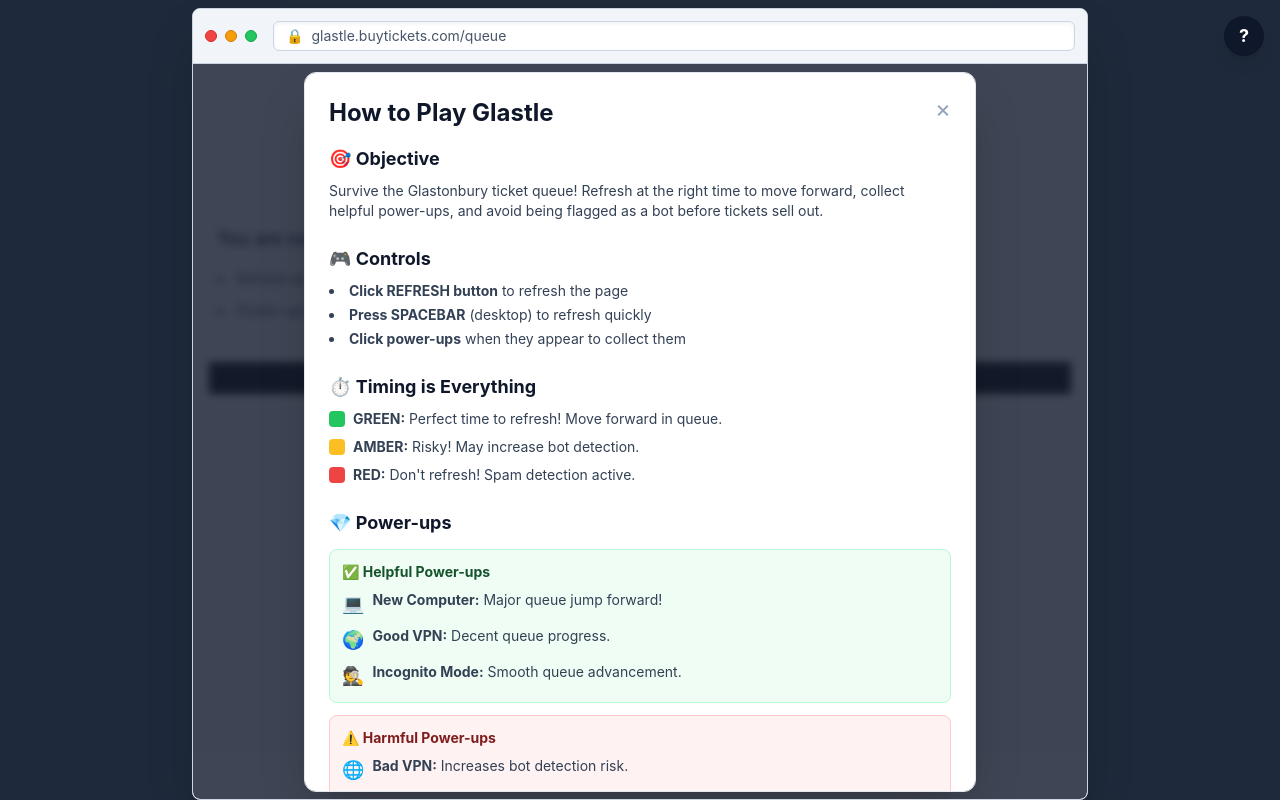
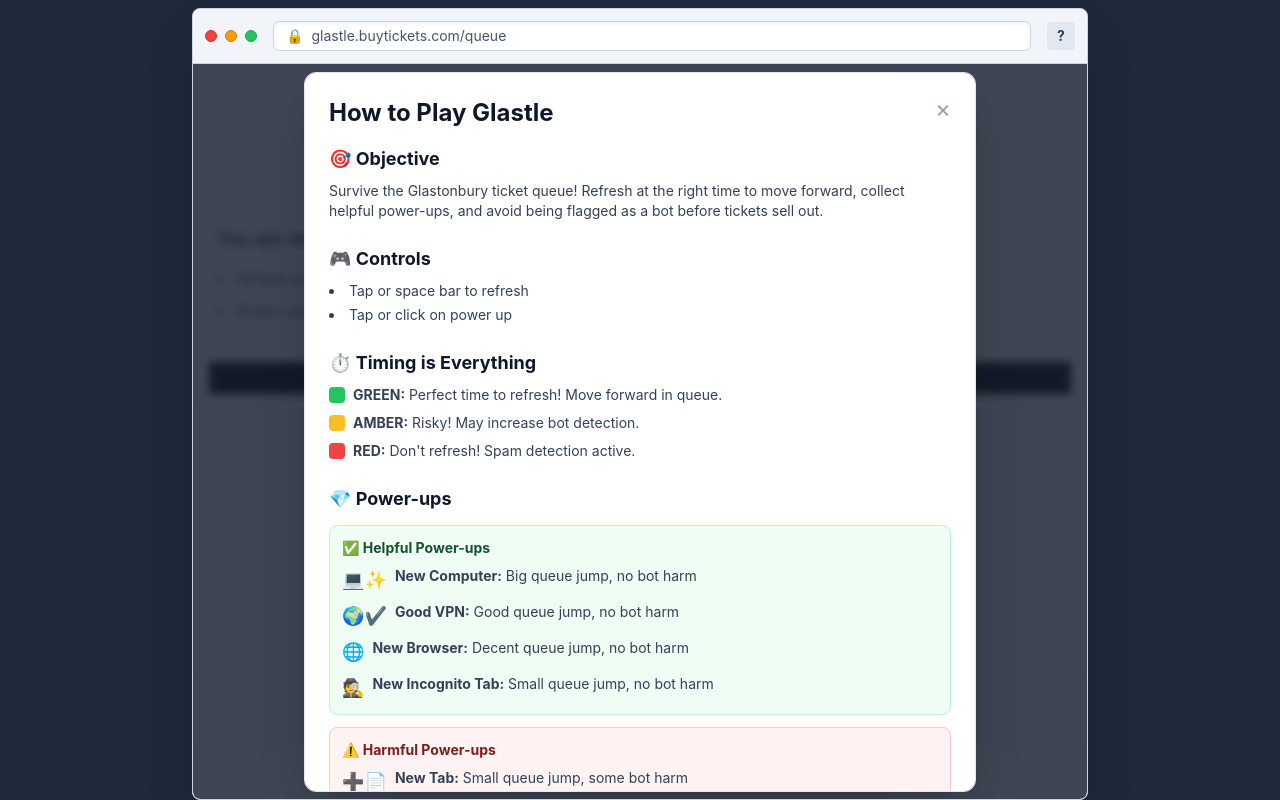
Before and after one commit to herunan/glastle, a React (Vite) app: page / in a window 1280 px wide. Built offline with nearby package versions, Linux system fonts and the light colour scheme.

Commit message:
Refine help system: integrate button into browser bar, update power-up descriptions

```diff
--- a/src/App.tsx
+++ b/src/App.tsx
@@ -304,15 +304,7 @@
 
     return (
         <div className="h-[100dvh] w-screen bg-slate-800 flex items-center justify-center p-2 pb-[env(safe-area-inset-bottom,20px)] font-sans overflow-hidden supports-[height:100dvh]:h-[100dvh]">
-            {/* Help Button */}
-            <button
-                onClick={() => setShowHelp(true)}
-                className="fixed top-4 right-4 z-40 w-10 h-10 bg-slate-900 text-white rounded-full flex items-center justify-center font-bold text-lg hover:bg-slate-700 transition-colors shadow-lg"
-                aria-label="Help"
-            >
-                ?
-            </button>
-            <BrowserFrame>
+            <BrowserFrame onHelpClick={() => setShowHelp(true)}>
                 {/* Header */}
                 <div className="p-3 md:p-6 bg-white border-b border-slate-100">
                     <div className="flex justify-center mb-3 md:mb-6">
--- a/src/components/BrowserFrame.tsx
+++ b/src/components/BrowserFrame.tsx
@@ -2,9 +2,10 @@
 
 interface BrowserFrameProps {
     children: React.ReactNode;
+    onHelpClick?: () => void;
 }
 
-export const BrowserFrame: React.FC<BrowserFrameProps> = ({ children }) => {
+export const BrowserFrame: React.FC<BrowserFrameProps> = ({ children, onHelpClick }) => {
     return (
         <div className="w-full max-w-4xl mx-auto h-full bg-white rounded-lg shadow-2xl overflow-hidden flex flex-col border border-slate-300">
             {/* Browser Chrome */}
@@ -20,6 +21,18 @@
                     <span className="text-slate-400">🔒</span>
                     <span className="truncate">glastle.buytickets.com/queue</span>
                 </div>
+
+                {/* Help Button */}
+                {onHelpClick && (
+                    <button
+                        onClick={onHelpClick}
+                        className="w-7 h-7 bg-slate-200 hover:bg-slate-300 text-slate-700 rounded flex items-center justify-center font-bold text-sm transition-colors"
+                        aria-label="Help"
+                        title="Help"
+                    >
+                        ?
+                    </button>
+                )}
             </div>
 
             {/* Content Area */}
--- a/src/components/HelpModal.tsx
+++ b/src/components/HelpModal.tsx
@@ -32,9 +32,8 @@
                     <section>
                         <h3 className="text-lg font-bold text-slate-900 mb-2">🎮 Controls</h3>
                         <ul className="text-sm space-y-1 list-disc list-inside">
-                            <li><strong>Click REFRESH button</strong> to refresh the page</li>
-                            <li><strong>Press SPACEBAR</strong> (desktop) to refresh quickly</li>
-                            <li><strong>Click power-ups</strong> when they appear to collect them</li>
+                            <li>Tap or space bar to refresh</li>
+                            <li>Tap or click on power up</li>
                         </ul>
                     </section>
 
@@ -66,21 +65,27 @@
                                 <p className="font-bold text-green-900 mb-2">✅ Helpful Power-ups</p>
                                 <div className="space-y-2">
                                     <div className="flex items-start gap-2">
-                                        <span className="text-lg">💻</span>
+                                        <span className="text-lg">💻✨</span>
                                         <div>
-                                            <strong>New Computer:</strong> Major queue jump forward!
+                                            <strong>New Computer:</strong> Big queue jump, no bot harm
                                         </div>
                                     </div>
                                     <div className="flex items-start gap-2">
-                                        <span className="text-lg">🌍</span>
+                                        <span className="text-lg">🌍✔️</span>
                                         <div>
-                                            <strong>Good VPN:</strong> Decent queue progress.
+                                            <strong>Good VPN:</strong> Good queue jump, no bot harm
+                                        </div>
+                                    </div>
+                                    <div className="flex items-start gap-2">
+                                        <span className="text-lg">🌐</span>
+                                        <div>
+                                            <strong>New Browser:</strong> Decent queue jump, no bot harm
                                         </div>
                                     </div>
                                     <div className="flex items-start gap-2">
                                         <span className="text-lg">🕵️</span>
                                         <div>
-                                            <strong>Incognito Mode:</strong> Smooth queue advancement.
+                                            <strong>New Incognito Tab:</strong> Small queue jump, no bot harm
                                         </div>
                                     </div>
                                 </div>
@@ -91,15 +96,15 @@
                                 <p className="font-bold text-red-900 mb-2">⚠️ Harmful Power-ups</p>
                                 <div className="space-y-2">
                                     <div className="flex items-start gap-2">
-                                        <span className="text-lg">🌐</span>
+                                        <span className="text-lg">➕📄</span>
                                         <div>
-                                            <strong>Bad VPN:</strong> Increases bot detection risk.
+                                            <strong>New Tab:</strong> Small queue jump, some bot harm
                                         </div>
                                     </div>
                                     <div className="flex items-start gap-2">
-                                        <span className="text-lg">🔗</span>
+                                        <span className="text-lg">🌍❌</span>
                                         <div>
-                                            <strong>New Tab:</strong> Raises suspicion flags.
+                                            <strong>Bad VPN:</strong> Small queue jump, big bot harm
                                         </div>
                                     </div>
                                 </div>
@@ -107,15 +112,6 @@
                         </div>
                     </section>
 
-                    {/* Winning */}
-                    <section>
-                        <h3 className="text-lg font-bold text-slate-900 mb-2">🏆 Win Conditions</h3>
-                        <ul className="text-sm space-y-1 list-disc list-inside">
-                            <li>Reach the front of the queue (0 position)</li>
-                            <li>Keep bot detection below 100%</li>
-                            <li>Complete before tickets sell out (2 minutes)</li>
-                        </ul>
-                    </section>
                 </div>
 
                 <button
```
